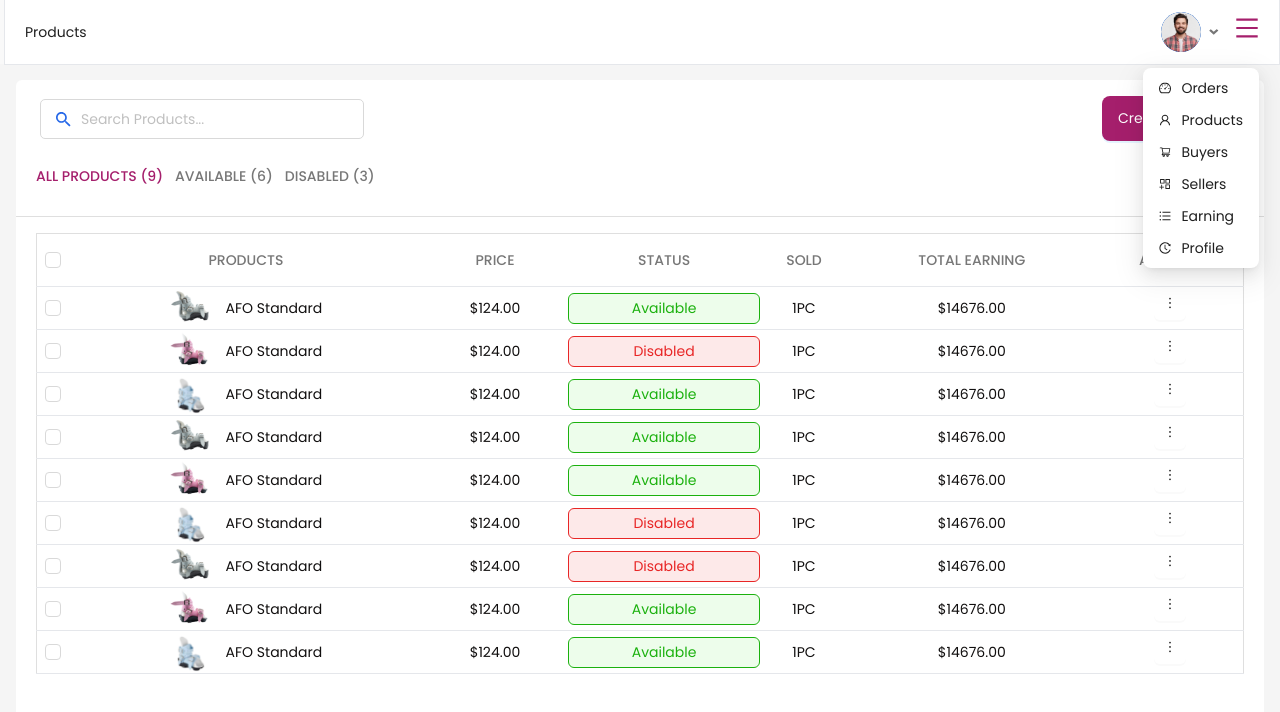
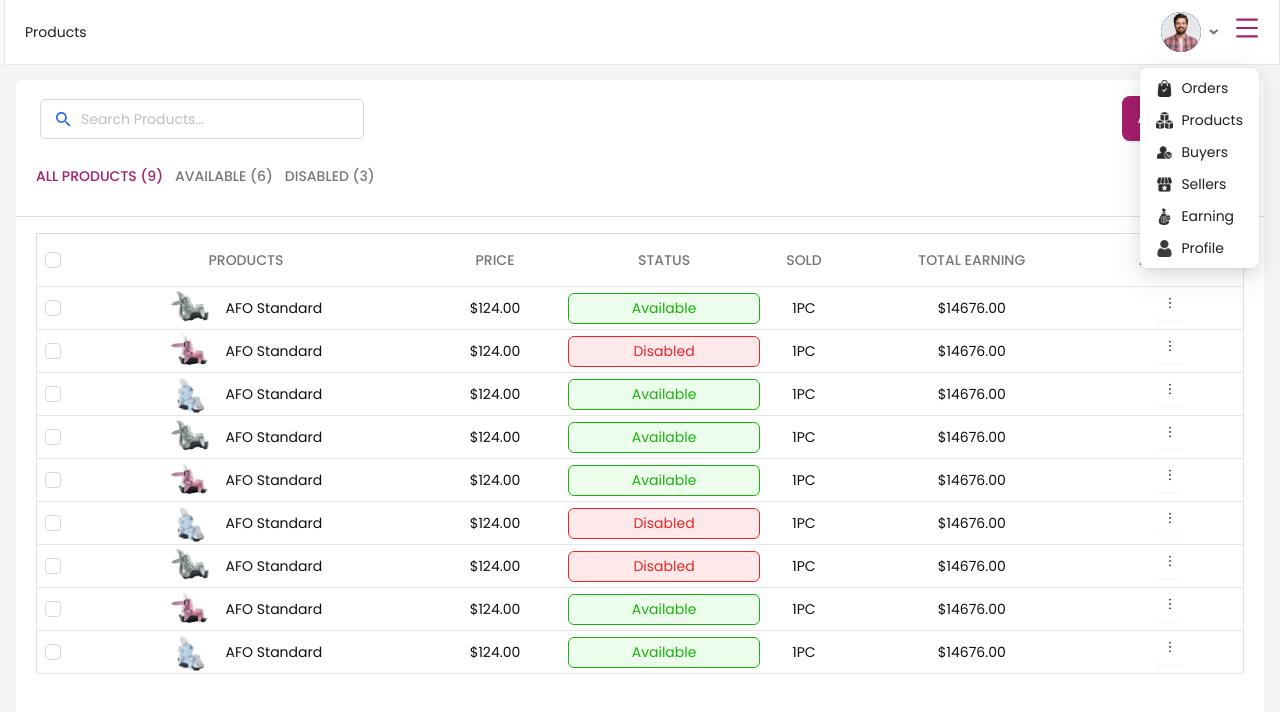
Before and after one commit to sarahahmadmalik/kidsBoots-admin, a Next.js app: page /products in a window 1280 px wide. Both pictures are taken after a click on the link 1247 px from the left and 32 px from the top of the page. Shown: the top 712 px of the page. Built offline with nearby package versions, Linux system fonts and the light colour scheme.

Commit message:
nav-menus-modified

```diff
--- a/src/layout/DashboardLayout/Sidebar.jsx
+++ b/src/layout/DashboardLayout/Sidebar.jsx
@@ -25,7 +25,7 @@ const Sidebar = ({ role }) => {
       className="hidden md:block"
     >
       <div className="flex items-center justify-center">
-        <Image src={"/images/clubFoot.svg"} width={170} height={60} />
+        <Image src={"/images/clubFoot.svg"} width={170} height={60} alt="logo" />
       </div>
       <Menu
         style={{
--- a/src/layout/DashboardLayout/index.jsx
+++ b/src/layout/DashboardLayout/index.jsx
@@ -53,44 +53,44 @@ const Index = ({children}) => {
     };
 
     const navMenu = (
-        <Menu>
+        <Menu className="custom-dropdown-menu">
             <Menu.Item key="Orders"
-                icon={<DashboardOutlined/>}
+                icon={<Image src="/images/order.svg" alt="orders-icon" width={17} height={17} />}
                 onClick={handleMenuClick}>
                 <Link href="/">
                     Orders
                 </Link>
             </Menu.Item>
             <Menu.Item key="Products"
-                icon={<UserOutlined/>}
+                icon={<Image src="/images/products.svg" alt="products" width={17} height={17} />}
                 onClick={handleMenuClick}>
                 <Link href="/products">
                     Products
                 </Link>
             </Menu.Item>
             <Menu.Item key="Buyers"
-                icon={<ShoppingCartOutlined/>}
+                icon={<Image src="/images/buyer.svg" alt="buyers" width={17} height={17} />}
                 onClick={handleMenuClick}>
                 <Link href="/buyers">
                     Buyers
                 </Link>
             </Menu.Item>
             <Menu.Item key="Sellers"
-                icon={<AppstoreAddOutlined/>}
+                icon={<Image src="/images/sellers.svg" alt="sellers" width={17} height={17} />}
                 onClick={handleMenuClick}>
                 <Link href="/sellers">
                     Sellers
                 </Link>
             </Menu.Item>
             <Menu.Item key="Earning"
-                icon={<UnorderedListOutlined/>}
+                icon={<Image src="/images/earnings.svg" alt="earning" width={17} height={17} />}
                 onClick={handleMenuClick}>
                 <Link href="/earning">
                     Earning
                 </Link>
             </Menu.Item>
             <Menu.Item key="Profile"
-                icon={<HistoryOutlined/>}
+                icon={<Image src="/images/user.svg" alt="profile" width={17} height={17} />}
                 onClick={handleMenuClick}>
                 <Link href="/profile">
                     Profile
--- a/src/pages/products/index.jsx
+++ b/src/pages/products/index.jsx
@@ -311,7 +311,7 @@ const Index = () => {
                   borderRadius: "8px",
                   height: "45px",
                 }}>
-                Create Product
+                Add Product
               </Button>
             </div>
           </div>
--- a/src/styles/globals.css
+++ b/src/styles/globals.css
@@ -148,3 +148,15 @@ body{
   background: #D13F62 !important;
   color: #ffffff;
 }
+
+.custom-dropdown-menu .ant-dropdown-menu-item:hover {
+  background-color: #A51F6C !important;
+}
+
+.custom-dropdown-menu .ant-dropdown-menu-item:hover img {
+  filter: brightness(0) invert(1) !important;
+}
+
+.custom-dropdown-menu .ant-dropdown-menu-item:hover span {
+  color: white;
+}
```
